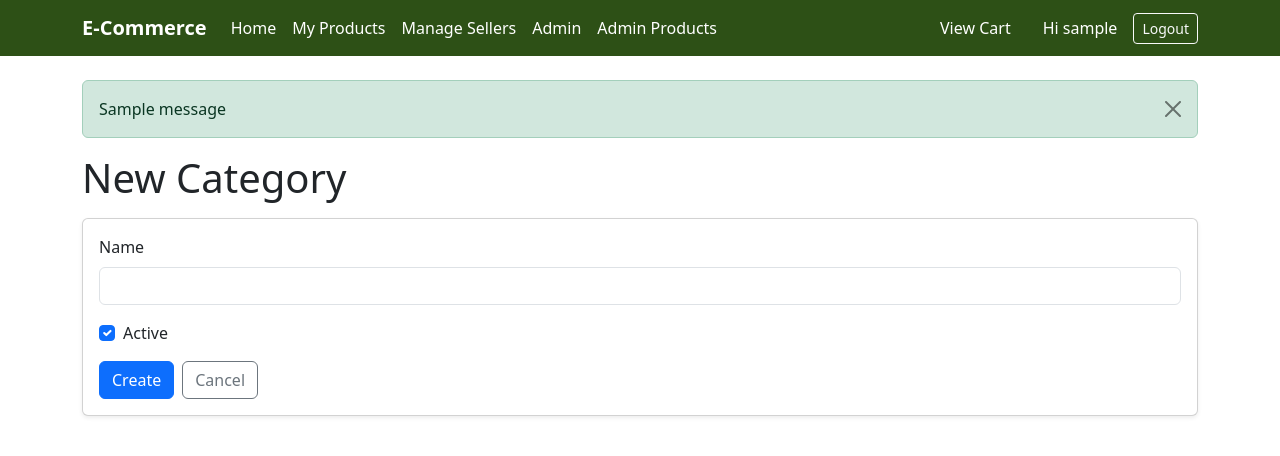
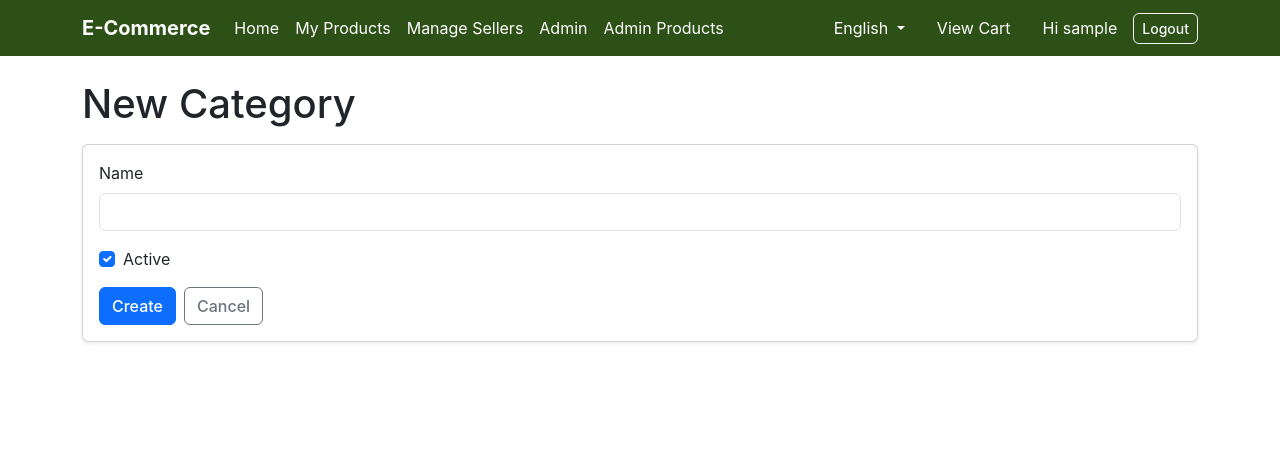
Before and after one commit to jihadnassar202/E-Commerce-Project, a Django app: page /categories/new/ in a window 1280 px wide. Shown: the top 456 px of the page. Run offline with Django 5.2, Linux system fonts and the light colour scheme; a user stored in the database is signed in; tables that the repository leaves empty hold one stand-in row (values such as "Sample post"); one stand-in notice (Sample message) is shown.

Commit message:
Implement global debouncer utility in base.html

```diff
--- a/templates/base.html
+++ b/templates/base.html
@@ -1,10 +1,10 @@
+{% load i18n %}
+{% load core_extras %}
+{% get_current_language as CURRENT_LANGUAGE %}
 <!doctype html>
-<html lang="en">
-{% load core_extras %}
+<html lang="{{ CURRENT_LANGUAGE }}" dir="{% if CURRENT_LANGUAGE == 'ar' %}rtl{% else %}ltr{% endif %}">
 
 <head>
-
-  <head>
     <meta charset="utf-8" />
     <meta name="viewport" content="width=device-width, initial-scale=1" />
     <title>{% block title %}Ecommerce{% endblock %}</title>
@@ -125,10 +125,53 @@
       .card .btn-success {
         transition: background-color 0.3s ease, transform 0.2s ease;
       }
+
+      /* Modern UI enhancements */
+      body {
+        font-family: -apple-system, BlinkMacSystemFont, "Segoe UI", Roboto, "Helvetica Neue", Arial, sans-serif;
+      }
+
+      .btn {
+        font-weight: 500;
+        border-radius: 0.375rem;
+      }
+
+      .form-control:focus,
+      .form-select:focus {
+        border-color: #86b7fe;
+        box-shadow: 0 0 0 0.25rem rgba(13, 110, 253, 0.25);
+      }
+
+      .toast {
+        box-shadow: 0 0.5rem 1rem rgba(0, 0, 0, 0.15);
+      }
+
+      /* RTL Support */
+      [dir="rtl"] {
+        direction: rtl;
+        text-align: right;
+      }
+
+      [dir="rtl"] .navbar-nav {
+        padding-right: 0;
+      }
+
+      [dir="rtl"] .dropdown-menu-end {
+        left: 0;
+        right: auto;
+      }
+
+      [dir="rtl"] .toast-container {
+        left: 0;
+        right: auto;
+      }
+
+      [dir="rtl"] .me-auto {
+        margin-left: auto !important;
+        margin-right: 0 !important;
+      }
     </style>
   </head>
-
-</head>
 
 <body>
   <nav class="navbar navbar-expand-lg" style="background-color: #2d5016;">
@@ -164,6 +207,34 @@
         </ul>
 
         <ul class="navbar-nav d-flex flex-row align-items-center" style="gap: 1rem;">
+          <!-- Language Switcher -->
+          <li class="nav-item dropdown">
+            <a class="nav-link text-white dropdown-toggle" href="#" id="languageDropdown" role="button" data-bs-toggle="dropdown" aria-expanded="false">
+              {% if CURRENT_LANGUAGE == 'ar' %}العربية{% else %}English{% endif %}
+            </a>
+            <ul class="dropdown-menu dropdown-menu-end" aria-labelledby="languageDropdown">
+              <li>
+                <form action="{% url 'set_language' %}" method="post" class="d-inline">
+                  {% csrf_token %}
+                  <input type="hidden" name="language" value="en">
+                  <input type="hidden" name="next" value="{{ request.get_full_path }}">
+                  <button type="submit" class="dropdown-item {% if CURRENT_LANGUAGE == 'en' %}active{% endif %}">
+                    English
+                  </button>
+                </form>
+              </li>
+              <li>
+                <form action="{% url 'set_language' %}" method="post" class="d-inline">
+                  {% csrf_token %}
+                  <input type="hidden" name="language" value="ar">
+                  <input type="hidden" name="next" value="{{ request.get_full_path }}">
+                  <button type="submit" class="dropdown-item {% if CURRENT_LANGUAGE == 'ar' %}active{% endif %}">
+                    العربية
+                  </button>
+                </form>
+              </li>
+            </ul>
+          </li>
           <li class="nav-item">
             <a class="nav-link text-white position-relative d-inline-block" href="{% url 'cart_detail' %}"
               style="padding-left: 0.5rem; padding-right: 0.5rem;">
@@ -194,20 +265,62 @@
     </div>
   </nav>
   <main class="container mt-3 mt-md-4 mb-3 mb-md-4">
-    {% if messages %}
-    {% for message in messages %}
-    <div class="alert alert-{{ message.tags }} alert-dismissible fade show" role="alert">
-      {{ message }}
-      <button type="button" class="btn-close" data-bs-dismiss="alert"></button>
-    </div>
-    {% endfor %}
-    {% endif %}
-
-
     {% block content %}{% endblock %}
   </main>
+
+  <!-- Toast Container -->
+  {% if messages %}
+  <div class="toast-container position-fixed top-0 end-0 p-3" style="z-index: 11;">
+    {% for message in messages %}
+    {% if 'error' in message.tags %}
+      <div class="toast align-items-center text-white bg-danger border-0" role="alert" aria-live="assertive" aria-atomic="true" data-bs-autohide="true" data-bs-delay="5000">
+    {% elif 'warning' in message.tags %}
+      <div class="toast align-items-center text-white bg-warning border-0" role="alert" aria-live="assertive" aria-atomic="true" data-bs-autohide="true" data-bs-delay="5000">
+    {% elif 'success' in message.tags %}
+      <div class="toast align-items-center text-white bg-success border-0" role="alert" aria-live="assertive" aria-atomic="true" data-bs-autohide="true" data-bs-delay="5000">
+    {% else %}
+      <div class="toast align-items-center text-white bg-info border-0" role="alert" aria-live="assertive" aria-atomic="true" data-bs-autohide="true" data-bs-delay="5000">
+    {% endif %}
+        <div class="d-flex">
+          <div class="toast-body">{{ message }}</div>
+          <button type="button" class="btn-close btn-close-white me-2 m-auto" data-bs-dismiss="toast" aria-label="Close"></button>
+        </div>
+      </div>
+    {% endfor %}
+  </div>
+  {% endif %}
   <script src="https://cdn.jsdelivr.net/npm/bootstrap@5.3.3/dist/js/bootstrap.bundle.min.js"></script>
   <script>
+    /**
+     * Global Debouncer Utility - Single Source of Truth
+     * This debouncer can be used across the entire application.
+     *
+     * Usage:
+     *   const debouncedFn = createDebouncer(callback, delay);
+     *   inputElement.addEventListener('input', debouncedFn);
+     *
+     * @param {Function} func - The function to debounce
+     * @param {number} delay - Delay in milliseconds (default: 400ms)
+     * @returns {Function} Debounced function
+     */
+    window.createDebouncer = function(func, delay = 400) {
+      let timeoutId;
+      return function(...args) {
+        clearTimeout(timeoutId);
+        timeoutId = setTimeout(() => func.apply(this, args), delay);
+      };
+    };
+
+    // Initialize toasts on page load
+    document.addEventListener('DOMContentLoaded', function () {
+      const toastElements = document.querySelectorAll('.toast');
+      toastElements.forEach(function(toastEl) {
+        const toast = new bootstrap.Toast(toastEl);
+        toast.show();
+      });
+    });
+
+    // Legacy navbar search form handler (if exists)
     const navbarForm = document.getElementById('navbar-search-form');
     if (navbarForm) {
       navbarForm.addEventListener('submit', function (e) {
```
